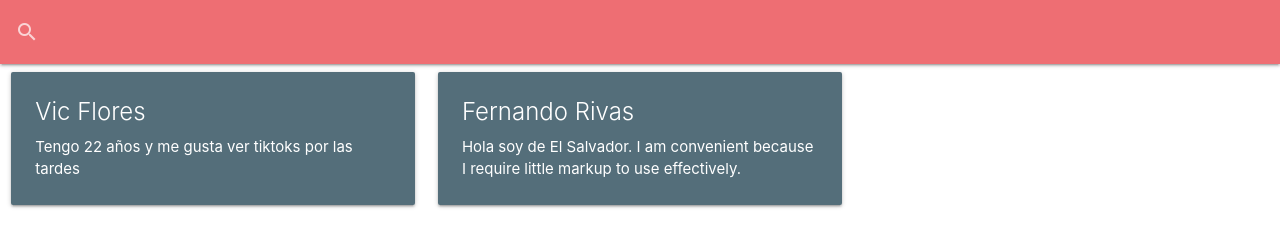
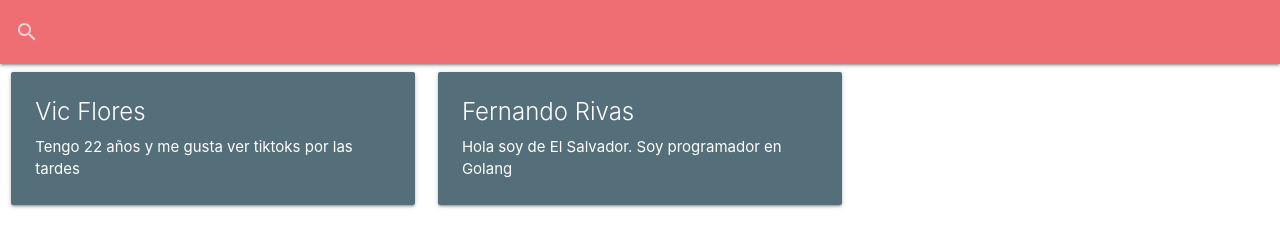
Before and after one commit to ferjoaguilar/Seminario-Git-Github-fork, a plain HTML site: page index.html in a window 1280 px wide. Drawn offline with nearby package versions, Linux system fonts and the light colour scheme.

Commit message:
Se modifico mi descripcion

```diff
--- a/index.html
+++ b/index.html
@@ -39,7 +39,7 @@
           <div class="card-content white-text">
             <span class="card-title">Fernando Rivas</span>
             <p>Hola soy de El Salvador.
-              I am convenient because I require little markup to use effectively.</p>
+              Soy programador en Golang</p>
           </div>
         </div>
       </div>
```
